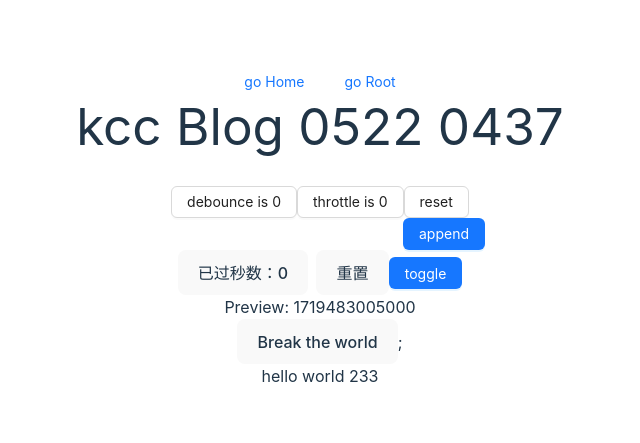
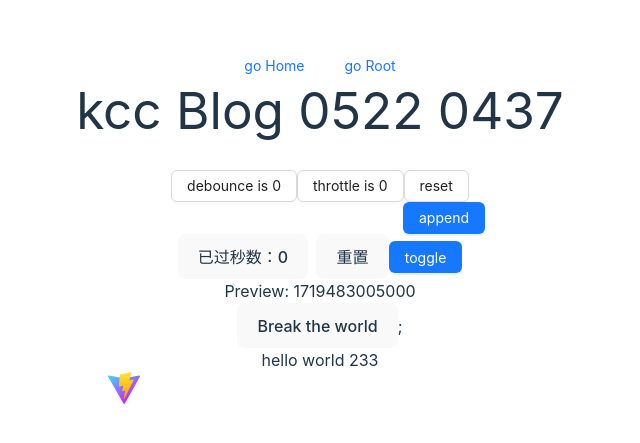
Before and after one commit to wp3527kcc/wp3527kcc.github.io, a React (Vite) app: page / in a window 1280 px wide. Shown: the part 157-600 px from the top of the page, without its empty margins (320-960 px from the left). Built offline with nearby package versions, Linux system fonts and the light colour scheme.

Commit message:
feat: docs to dist

```diff
--- a/src/pages/App.tsx
+++ b/src/pages/App.tsx
@@ -3,6 +3,7 @@ import { Button, Space } from "antd";
 import { makeAutoObservable } from "mobx";
 // import { observable } from "rxjs";
 import { observer } from "mobx-react";
+import viteSVG from '../../public/vite.svg'
 
 // import Demo from "../components/Demo";
 
@@ -185,6 +186,7 @@ function App() {
           <h2>Preview: {Date.now()}</h2>
           <Demo msg="hello world" />
         </Suspense>
+        <img src={viteSVG} />
       </div>
     </>
   );
--- a/vite.config.ts
+++ b/vite.config.ts
@@ -5,7 +5,7 @@ import react from "@vitejs/plugin-react";
 export default defineConfig({
   plugins: [react()],
   publicDir: "",
-  build: {
-    outDir: 'docs'
-  }
+  // build: {
+  //   outDir: 'docs'
+  // }
 });
```
Also changed, not shown: 1 other file (tests, documents, lock files or other folders).
